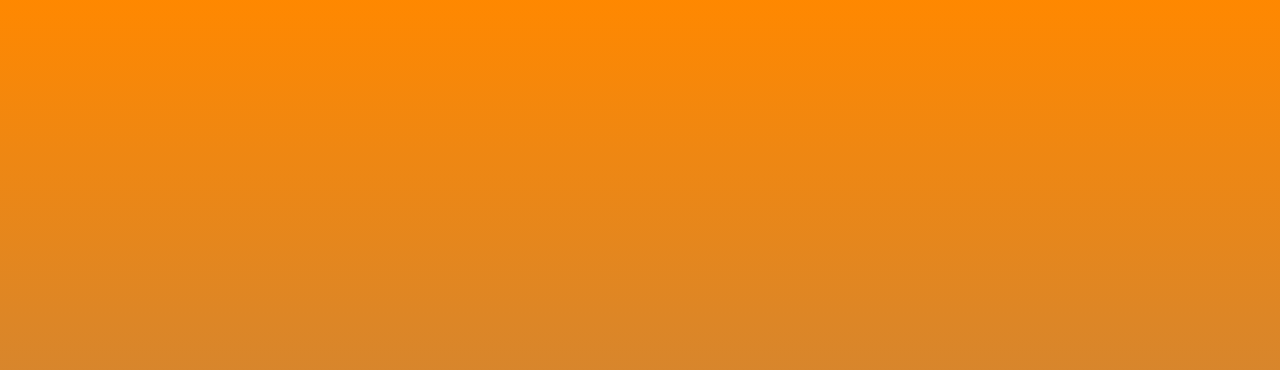
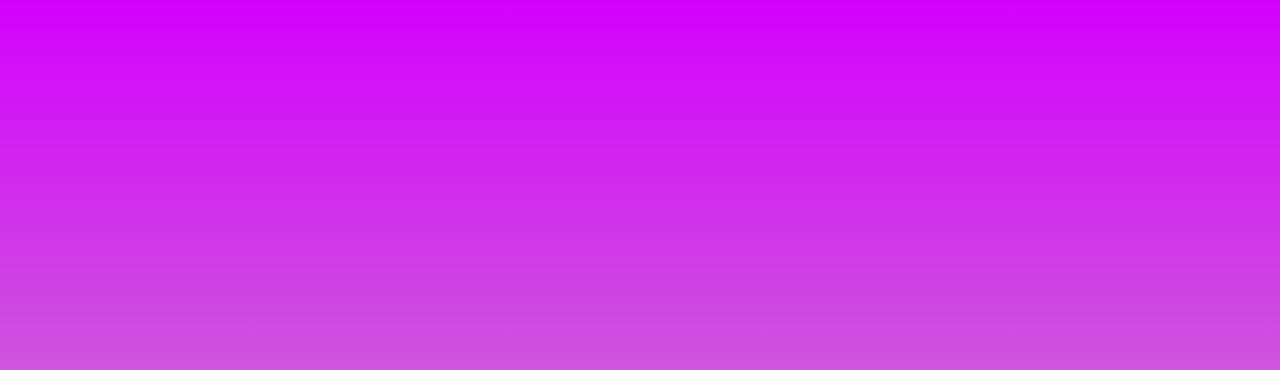
Before and after one commit to atpalacios/regalo, a plain HTML site: page index.html in a window 1280 px wide. Shown: the top 370 px of the page. Drawn offline with Linux system fonts and the light colour scheme.

Commit message:
Update colors in js

```diff
--- a/style.css
+++ b/style.css
@@ -33,7 +33,7 @@ body::before{
     right:-2px;
     bottom:-2px;
     z-index:-1;
-    background:linear-gradient(180deg,#ff8800,#aa835f);
+    background:linear-gradient(180deg,#d400ff,#c7b7b7);
 }
 
 .container{
```
